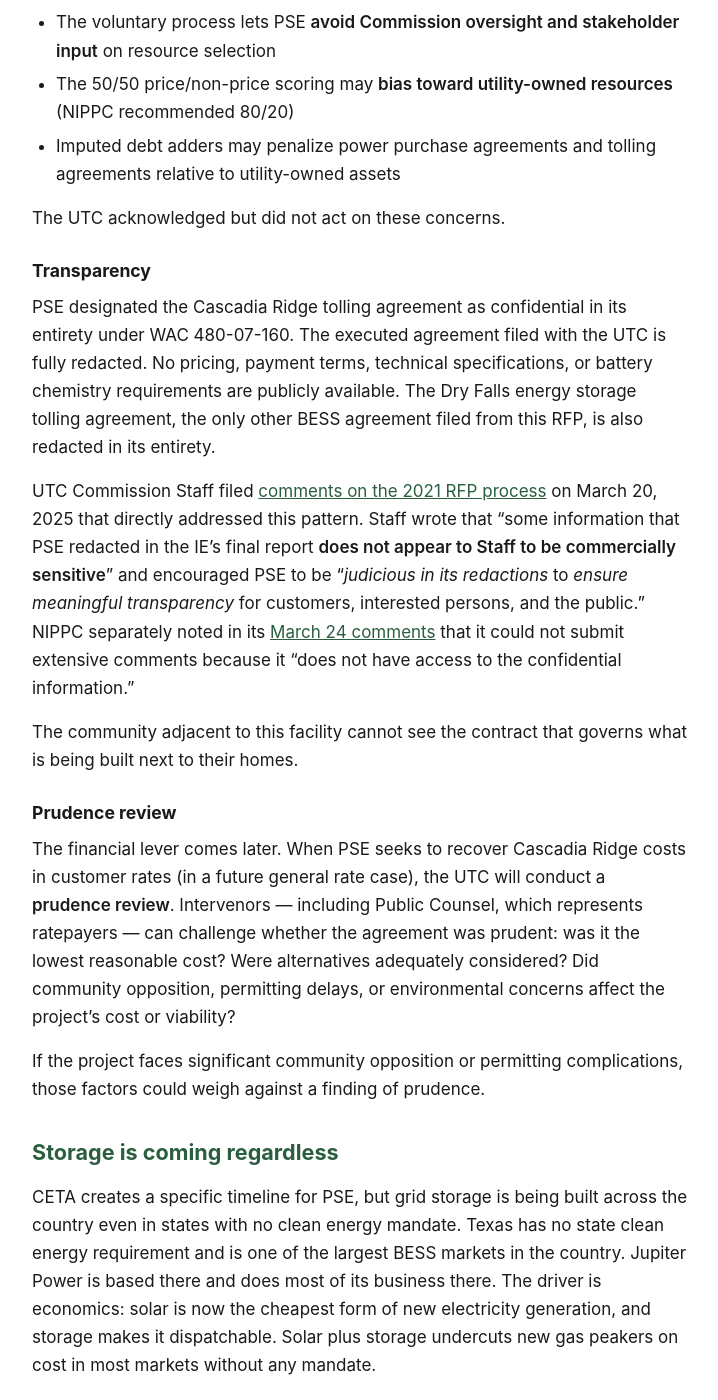
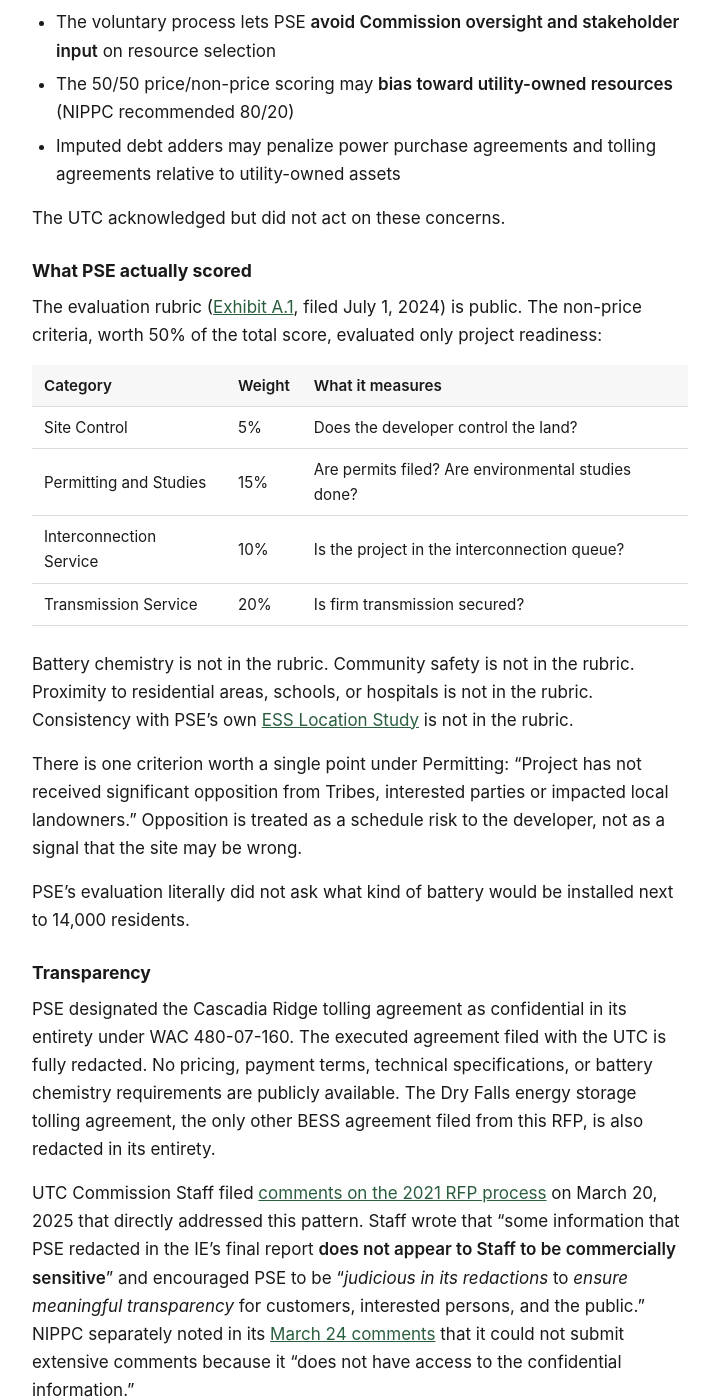
Before and after one commit to calef/cascadia-ridge-bess, a Jekyll site: the page built from _pages/ceta.md, in a window 1280 px wide and 1400 px high, scrolled down 2670 px. Shown: the whole window, without its empty margins (280-998 px from the left). Built offline with Jekyll 4.4.1, drawn with Linux system fonts in a browser that asks for light colours.

Commit message:
Deploy site 2026-03-31-152415

```diff
--- a/_pages/ceta.md
+++ b/_pages/ceta.md
@@ -62,6 +62,23 @@ The [Northwest & Intermountain Power Producers Coalition (NIPPC)](https://www.ut
 
 The UTC acknowledged but did not act on these concerns.
 
+### What PSE actually scored
+
+The evaluation rubric ([Exhibit A.1](https://www.utc.wa.gov/casedocket/2024/240532), filed July 1, 2024) is public. The non-price criteria, worth 50% of the total score, evaluated only project readiness:
+
+| Category | Weight | What it measures |
+|---|---|---|
+| Site Control | 5% | Does the developer control the land? |
+| Permitting and Studies | 15% | Are permits filed? Are environmental studies done? |
+| Interconnection Service | 10% | Is the project in the interconnection queue? |
+| Transmission Service | 20% | Is firm transmission secured? |
+
+Battery chemistry is not in the rubric. Community safety is not in the rubric. Proximity to residential areas, schools, or hospitals is not in the rubric. Consistency with PSE's own [ESS Location Study](/project#siting-study) is not in the rubric.
+
+There is one criterion worth a single point under Permitting: "Project has not received significant opposition from Tribes, interested parties or impacted local landowners." Opposition is treated as a schedule risk to the developer, not as a signal that the site may be wrong.
+
+PSE's evaluation literally did not ask what kind of battery would be installed next to 14,000 residents.
+
 ### Transparency
 
 PSE designated the Cascadia Ridge tolling agreement as confidential in its entirety under WAC 480-07-160. The executed agreement filed with the UTC is fully redacted. No pricing, payment terms, technical specifications, or battery chemistry requirements are publicly available. The Dry Falls energy storage tolling agreement, the only other BESS agreement filed from this RFP, is also redacted in its entirety.
```
